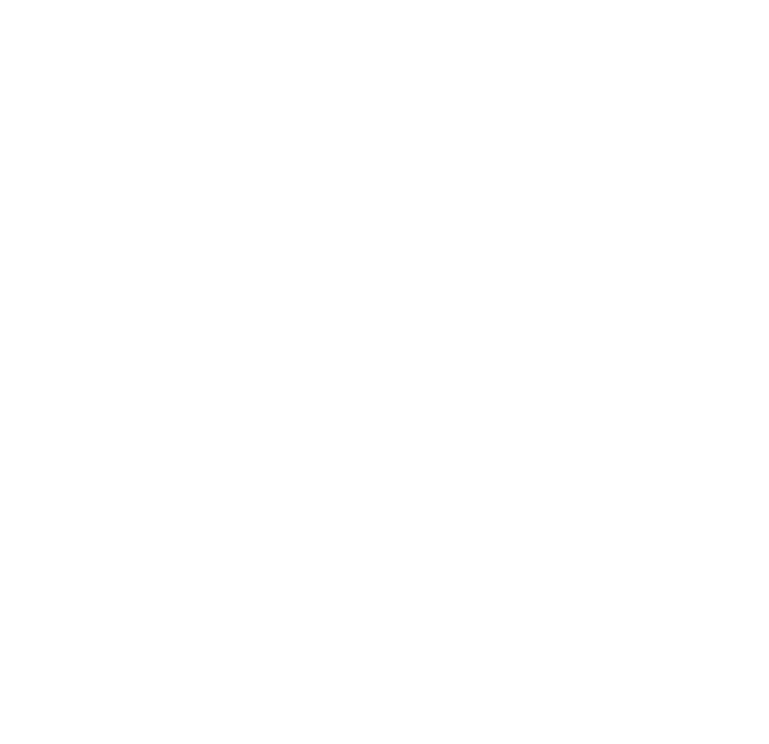
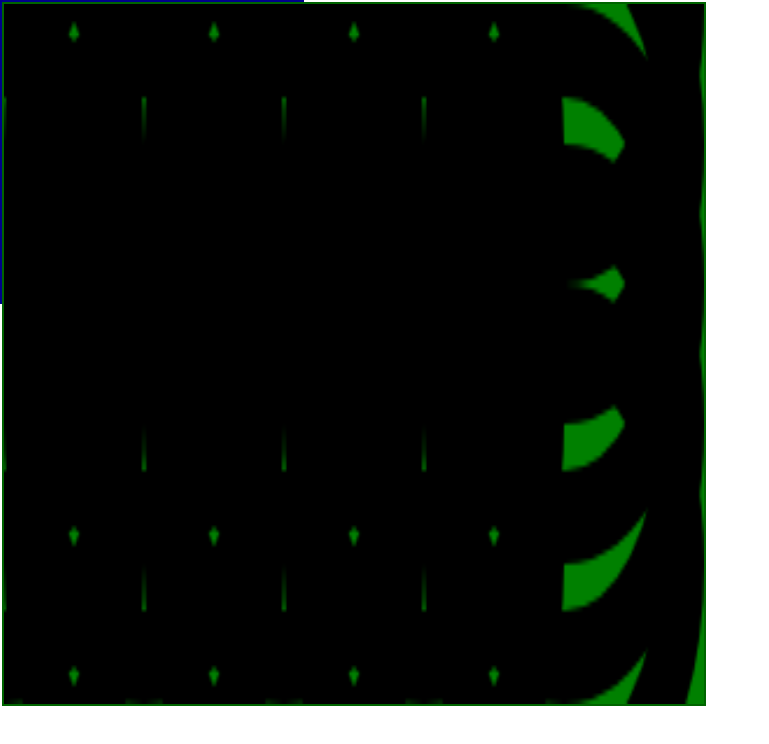
Before and after one commit to kylebustard/cartesian-geometry-front-end, a React (Create React App) app: page / in a window 1280 px wide. Shown: the top 744 px of the page, without its empty margins (0-769 px from the left). Built offline with nearby package versions, Linux system fonts and the light colour scheme.

Commit message:
Stack plane components

```diff
--- a/src/components/App/App.js
+++ b/src/components/App/App.js
@@ -1,9 +1,7 @@
 import React from 'react';
 import './App.css';
-import Plane from '../CartesianPlane/Plane/Plane';
+import CartesianPlane from '../CartesianPlane/CartesianPlane';
 
-function App() {
-  return <Plane />;
+export default function App() {
+  return <CartesianPlane />;
 }
-
-export default App;
--- /dev/null
+++ b/src/components/CartesianPlane/CartesianPlane.css
@@ -0,0 +1,33 @@
+#YAxis {
+  border: 2px solid red;
+  background-color: lightcoral;
+  color: red;
+  z-index: 3;
+}
+
+#XAxis {
+  border: 2px solid darkorange;
+  background-color: orange;
+  color: darkorange;
+  z-index: 2;
+}
+
+#Grid {
+  border: 2px solid darkgreen;
+  background-color: lightgreen;
+  color: darkgreen;
+  z-index: 1;
+}
+
+#CartesianPlane {
+  border: 2px solid darkblue;
+  background-color: lightblue;
+  color: darkblue;
+  position: relative;
+  width: 300px;
+  height: 300px;
+}
+
+canvas {
+  position: absolute;
+}
--- /dev/null
+++ b/src/components/CartesianPlane/CartesianPlane.js
@@ -0,0 +1,15 @@
+import React, { Fragment } from 'react';
+import './CartesianPlane.css';
+import Grid from './Grid/Grid';
+import XAxis from './XAxis/XAxis';
+import YAxis from './YAxis/YAxis';
+
+export default function CartesianPlane() {
+  return (
+    <div id="CartesianPlane">
+      <YAxis id="YAxis" />
+      <XAxis id="XAxis" />
+      <Grid id="Grid" />
+    </div>
+  );
+}
--- a/src/components/CartesianPlane/Grid/Grid.js
+++ b/src/components/CartesianPlane/Grid/Grid.js
@@ -1,5 +1,51 @@
-import React from 'react';
+import React, { useRef, useEffect } from 'react';
 
 export default function Grid() {
-  return <canvas width={window.innerWidth} heigth={window.innerHeight} />;
+  const canvasRef = useRef();
+
+  function createGrid() {
+    const points = [];
+    const count = 5;
+
+    for (let x = 0; x < count; x++) {
+      for (let y = 0; y < count; y++) {
+        const u = x / count;
+        const v = y / count;
+        points.push([u, v]);
+      }
+    }
+
+    return points;
+  }
+
+  const points = createGrid();
+  console.log(points);
+  useEffect(() => {
+    const canvas = canvasRef.current;
+    const ctx = canvas.getContext('2d');
+
+    ctx.fillStyle = 'green';
+    ctx.fillRect(0, 0, canvas.width, canvas.height);
+
+    points.forEach(([u, v]) => {
+      const x = u * canvas.width;
+      const y = v * canvas.height;
+
+      ctx.beginPath();
+      ctx.arc(x, y, 50, 0, Math.PI * 2, false);
+      ctx.strokeStyle = 'black';
+      ctx.lineWidth = 20;
+      ctx.stroke();
+    });
+  });
+
+  return (
+    <canvas
+      id="Grid"
+      ref={canvasRef}
+      style={{ width: '700px', height: '700px' }}
+    >
+      Cartesian Plane Grid
+    </canvas>
+  );
 }
--- a/src/components/CartesianPlane/Plane/Plane.js
+++ /dev/null
@@ -1,6 +0,0 @@
-import React from 'react';
-import Grid from '../Grid/Grid';
-
-export default function Plane() {
-  return <Grid />;
-}
--- a/src/components/CartesianPlane/XAxis/XAxis.js
+++ b/src/components/CartesianPlane/XAxis/XAxis.js
@@ -0,0 +1,36 @@
+import React, { useRef, useEffect } from 'react';
+
+export default function XAxis() {
+  const canvasRef = useRef();
+
+  function createGrid() {
+    const points = [];
+    const count = 5;
+
+    for (let x = 0; x < count; x++) {
+      for (let y = 0; y < count; y++) {
+        const u = x / count;
+        const v = y / count;
+        points.push([u, v]);
+      }
+    }
+
+    return points;
+  }
+
+  const points = createGrid();
+
+  useEffect(() => {
+    const canvas = canvasRef.current;
+    const ctx = canvas.getContext('2d');
+
+    ctx.fillStyle = 'orange';
+    ctx.fillRect(100, 100, 150, 100);
+  });
+
+  return (
+    <canvas ref={canvasRef} style={{ width: '300px', height: '300px' }}>
+      X-Axis
+    </canvas>
+  );
+}
--- a/src/components/CartesianPlane/YAxis/YAxis.js
+++ b/src/components/CartesianPlane/YAxis/YAxis.js
@@ -0,0 +1,36 @@
+import React, { useRef, useEffect } from 'react';
+
+export default function YAxis() {
+  const canvasRef = useRef();
+
+  function createGrid() {
+    const points = [];
+    const count = 5;
+
+    for (let x = 0; x < count; x++) {
+      for (let y = 0; y < count; y++) {
+        const u = x / count;
+        const v = y / count;
+        points.push([u, v]);
+      }
+    }
+
+    return points;
+  }
+
+  const points = createGrid();
+
+  useEffect(() => {
+    const canvas = canvasRef.current;
+    const ctx = canvas.getContext('2d');
+
+    ctx.fillStyle = 'lightcoral';
+    ctx.fillRect(100, 100, 150, 100);
+  });
+
+  return (
+    <canvas ref={canvasRef} style={{ width: '300px', height: '300px' }}>
+      Y-Axis
+    </canvas>
+  );
+}
```
